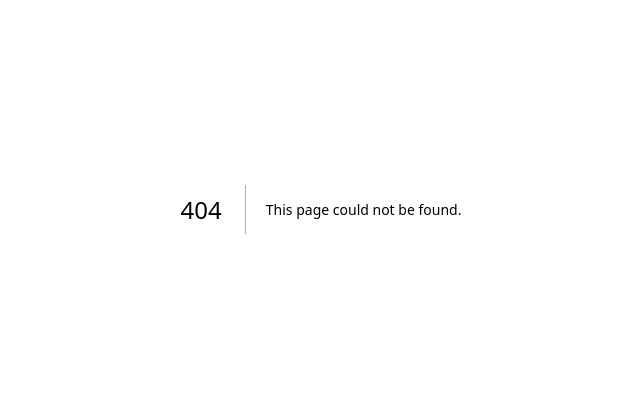
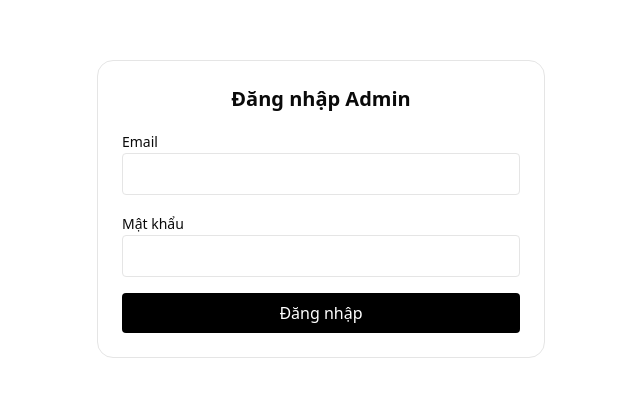
Before and after one commit to nonormal/wedding-landing, a Next.js app: page /login in a window 1280 px wide. Before the commit this address had no page. Shown: the part 191-588 px from the top of the page, without its empty margins (319-959 px from the left). Built offline with nearby package versions, Linux system fonts and the light colour scheme; no server answers.

Commit message:
- Implement authentication

```diff
--- a/package.json
+++ b/package.json
@@ -16,7 +16,9 @@
     "@radix-ui/react-dialog": "^1.1.15",
     "@radix-ui/react-label": "^2.1.7",
     "@radix-ui/react-slot": "^1.2.3",
-    "@supabase/supabase-js": "^2.55.0",
+    "@supabase/auth-helpers-nextjs": "^0.10.0",
+    "@supabase/ssr": "^0.7.0",
+    "@supabase/supabase-js": "^2.57.4",
     "class-variance-authority": "^0.7.1",
     "clsx": "^2.1.1",
     "lucide-react": "^0.539.0",
--- a/src/app/admin/layout.tsx
+++ b/src/app/admin/layout.tsx
@@ -5,9 +5,11 @@ import Sidebar from "@/components/admin/Sidebar";
 
 export default function AdminLayout({ children }: { children: React.ReactNode }) {
     const [open, setOpen] = useState(false);
+
     return (
         <div className="min-h-dvh bg-neutral-50 text-neutral-900 dark:bg-neutral-950 dark:text-neutral-100">
             <Topbar onOpen={() => setOpen(true)} />
+            <div className="pt-14" /> {/* tránh Topbar che nội dung nếu Topbar fixed */}
             <div className="mx-auto grid max-w-6xl grid-cols-1 gap-6 px-4 py-6 md:grid-cols-[18rem_1fr] md:px-6">
                 <Sidebar open={open} onClose={() => setOpen(false)} />
                 <main className="space-y-6">{children}</main>
--- /dev/null
+++ b/src/app/login/page.tsx
@@ -0,0 +1,73 @@
+"use client";
+
+import { useState } from "react";
+import { useRouter, useSearchParams } from "next/navigation";
+import { supabase } from "@/lib/supabaseClient";
+
+export default function LoginPage() {
+    const [email, setEmail] = useState("");
+    const [password, setPassword] = useState("");
+    const [err, setErr] = useState<string | null>(null);
+    const [loading, setLoading] = useState(false);
+
+    const router = useRouter();
+    const searchParams = useSearchParams();
+    const backTo = searchParams.get("redirectedFrom") || "/admin";
+
+    async function onSubmit(e: React.FormEvent) {
+        e.preventDefault();               // QUAN TRỌNG: không reload trang
+        setErr(null);
+        setLoading(true);
+
+        const { error } = await supabase.auth.signInWithPassword({ email, password });
+        setLoading(false);
+
+        if (error) {
+            setErr(error.message);
+            return;
+        }
+
+        // Session đã được set vào cookie bởi @supabase/ssr → middleware sẽ pass
+        router.replace(backTo);
+    }
+
+    return (
+        <div className="min-h-dvh grid place-items-center p-4">
+            <form onSubmit={onSubmit} className="w-full max-w-md space-y-4 rounded-2xl border p-6 bg-white">
+                <h1 className="text-center text-xl font-semibold">Đăng nhập Admin</h1>
+
+                <div className="space-y-1">
+                    <label className="text-sm">Email</label>
+                    <input
+                        type="email"
+                        className="w-full rounded border px-3 py-2"
+                        value={email}
+                        onChange={(e) => setEmail(e.target.value)}
+                        required
+                    />
+                </div>
+
+                <div className="space-y-1">
+                    <label className="text-sm">Mật khẩu</label>
+                    <input
+                        type="password"
+                        className="w-full rounded border px-3 py-2"
+                        value={password}
+                        onChange={(e) => setPassword(e.target.value)}
+                        required
+                    />
+                </div>
+
+                {err && <p className="text-sm text-red-600">{err}</p>}
+
+                <button
+                    type="submit"
+                    disabled={loading}
+                    className="w-full rounded bg-black px-4 py-2 text-white disabled:opacity-60"
+                >
+                    {loading ? "Đang đăng nhập..." : "Đăng nhập"}
+                </button>
+            </form>
+        </div>
+    );
+}
--- a/src/lib/supabaseClient.ts
+++ b/src/lib/supabaseClient.ts
@@ -1,6 +1,8 @@
-import { createClient } from "@supabase/supabase-js";
+"use client";
 
-export const supabase = createClient(
+import { createBrowserClient } from "@supabase/ssr";
+
+export const supabase = createBrowserClient(
     process.env.NEXT_PUBLIC_SUPABASE_URL!,
     process.env.NEXT_PUBLIC_SUPABASE_ANON_KEY!
 );
--- /dev/null
+++ b/src/middleware.ts
@@ -0,0 +1,38 @@
+import { NextResponse, type NextRequest } from "next/server";
+import { createServerClient } from "@supabase/ssr";
+
+export async function middleware(req: NextRequest) {
+    // Cho qua các route không phải admin
+    if (!req.nextUrl.pathname.startsWith("/admin")) return NextResponse.next();
+
+    const res = NextResponse.next();
+
+    const supabase = createServerClient(
+        process.env.NEXT_PUBLIC_SUPABASE_URL!,
+        process.env.NEXT_PUBLIC_SUPABASE_ANON_KEY!,
+        {
+            cookies: {
+                get: (name) => req.cookies.get(name)?.value,
+                set: (name, value, options) => {
+                    res.cookies.set({ name, value, ...options });
+                },
+                remove: (name, options) => {
+                    res.cookies.set({ name, value: "", ...options, maxAge: 0 });
+                },
+            },
+        }
+    );
+
+    const { data: { session } } = await supabase.auth.getSession();
+
+    if (!session) {
+        const url = req.nextUrl.clone();
+        url.pathname = "/login";
+        url.searchParams.set("redirectedFrom", req.nextUrl.pathname);
+        return NextResponse.redirect(url);
+    }
+
+    return res;
+}
+
+export const config = { matcher: ["/admin/:path*"] };
```
Also changed, not shown: 1 other file (tests, documents, lock files or other folders).
